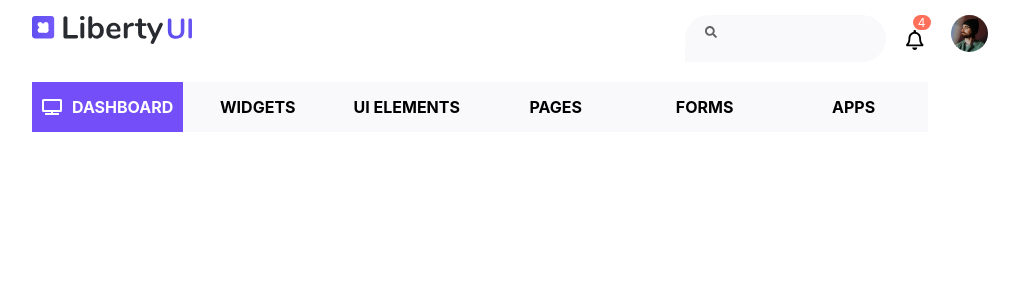
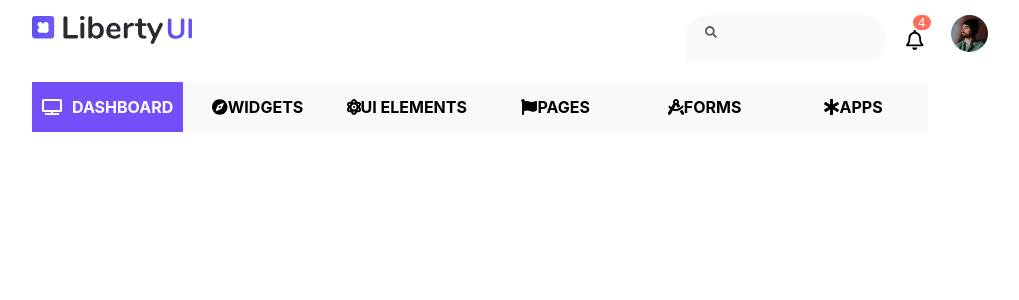
Before and after one commit to ruchika6698/Liberty-UI, a React (Create React App) app: page / in a window 1280 px wide. Shown: the top 300 px of the page, without its empty margins (160-1179 px from the left). Built offline with nearby package versions, Linux system fonts and the light colour scheme.

Commit message:
Added:Chart component

```diff
--- a/src/Components/Navigationbar.jsx
+++ b/src/Components/Navigationbar.jsx
@@ -9,7 +9,7 @@ import {
   NavbarBrand,
 } from "react-bootstrap";
 import { FontAwesomeIcon } from "@fortawesome/react-fontawesome";
-import { faSearch, faTv } from "@fortawesome/free-solid-svg-icons";
+import { faSearch, faTv,faAtom,faDraftingCompass,faStarOfLife,faCompass,faFlag } from "@fortawesome/free-solid-svg-icons";
 import { faBell } from "@fortawesome/free-regular-svg-icons";
 
 export default function Navigationbar() {
@@ -54,11 +54,21 @@ export default function Navigationbar() {
               <FontAwesomeIcon icon={faTv} className="menu-item-icon" />
               DASHBOARD
             </Col>
-            <Col className="menu-item">WIDGETS</Col>
-            <Col className="menu-item">UI ELEMENTS</Col>
-            <Col className="menu-item">PAGES</Col>
-            <Col className="menu-item">FORMS</Col>
-            <Col className="menu-item">APPS</Col>
+            <Col className="menu-item">
+              <FontAwesomeIcon icon={faCompass} className="menuIcon" />
+              WIDGETS</Col>
+            <Col className="menu-item">
+              <FontAwesomeIcon icon={faAtom} className="menuIcon" />
+              UI ELEMENTS</Col>
+            <Col className="menu-item">
+              <FontAwesomeIcon icon={faFlag} className="menuIcon" />
+              PAGES</Col>
+            <Col className="menu-item">
+              <FontAwesomeIcon icon={faDraftingCompass} className="menuIcon" />
+              FORMS</Col>
+            <Col className="menu-item">
+              <FontAwesomeIcon icon={faStarOfLife} className="menuIcon" />
+              APPS</Col>
         </Row>
         <br/>
       </Container>
```
Also changed, not shown: src/Components/Chart.jsx (added, +96 -0 lines).
